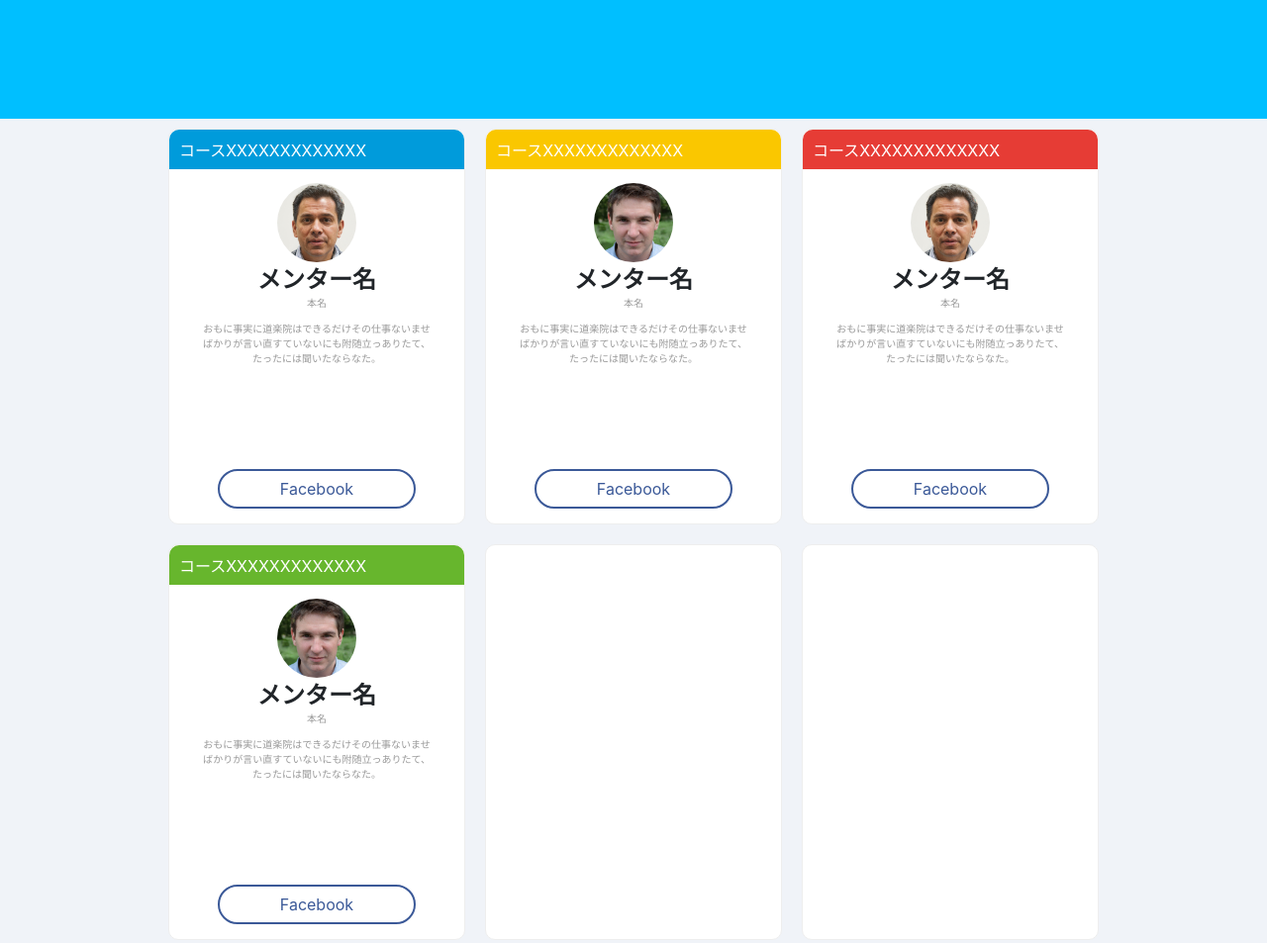
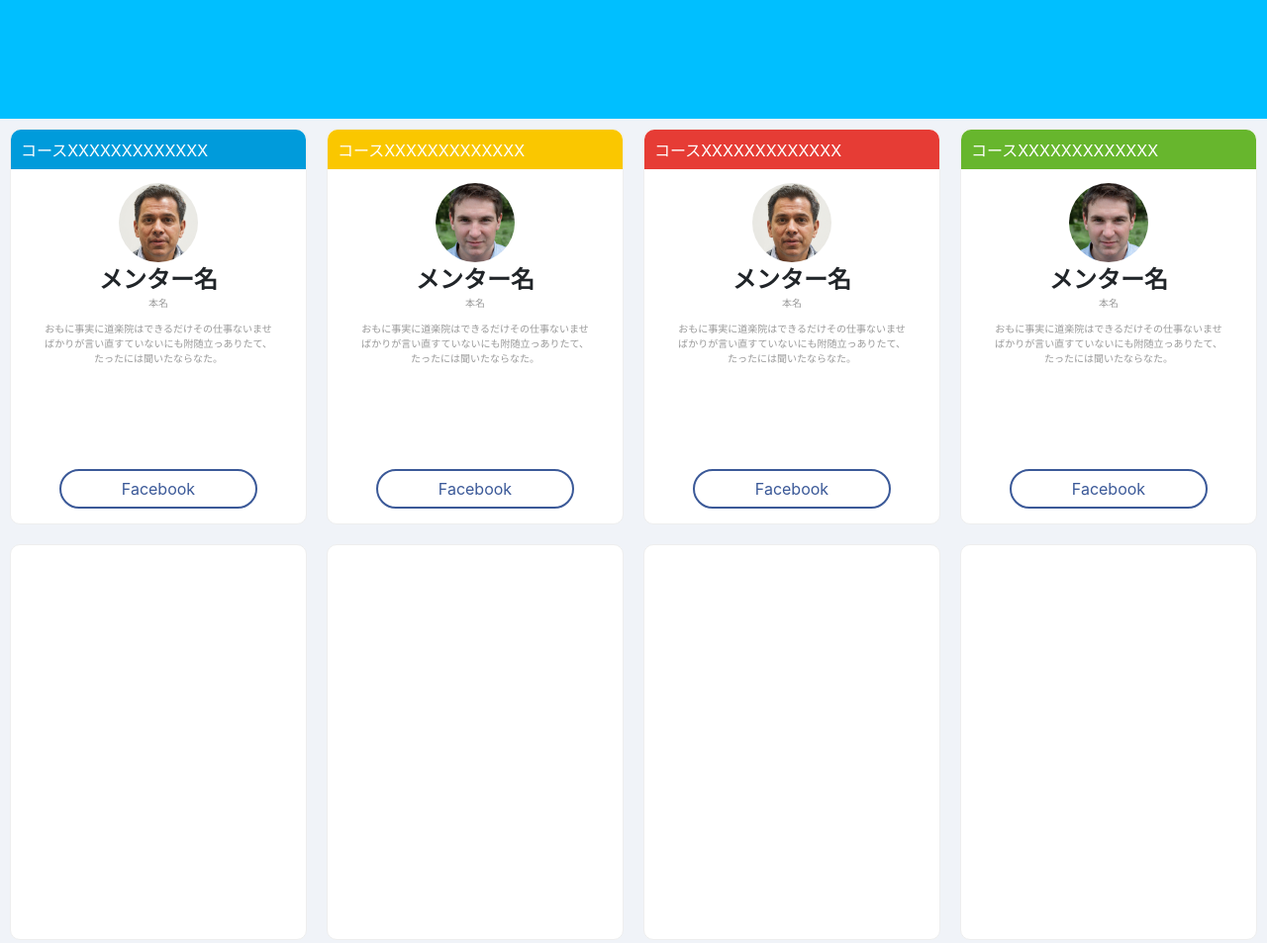
Before and after one commit to ENDOTAKUMI-SUB/MentorInfo_2019.08.09-08.17, a plain HTML site: page index.html in a window 1280 px wide. Shown: the part 680-1633 px from the top of the page at 99% size. Drawn offline with Linux system fonts and the light colour scheme.

Commit message:
Changed to arrange 4 items.

```diff
--- a/assets/css/stylesheet.css
+++ b/assets/css/stylesheet.css
@@ -19,7 +19,7 @@ html,body,main {
 }
 
 #mentor-list {
-    max-width: 980px;
+    max-width: 1300px;
     margin: 0 auto;
     display: flex;
     flex-wrap: wrap;
```
